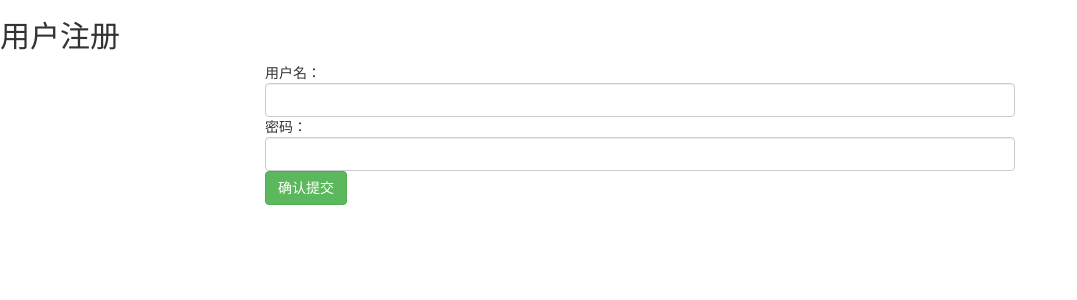
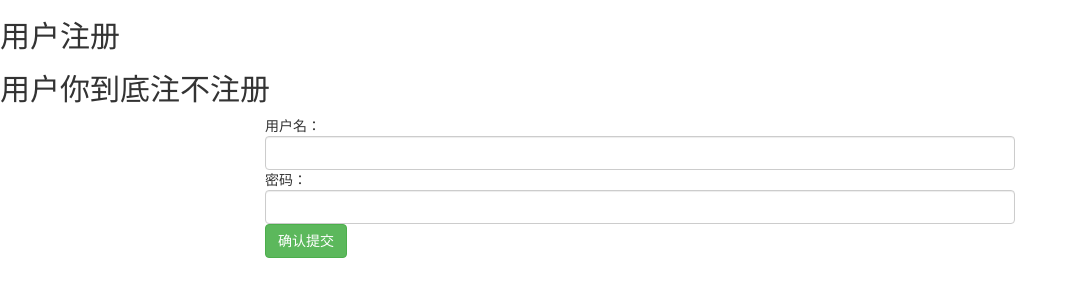
Before and after one commit to yb2426876/-, a Django app: page /register/ in a window 1280 px wide. Shown: the top 300 px of the page, without its empty margins (0-1077 px from the left). Run offline with Django 3.2, Linux system fonts and the light colour scheme; some libraries are stand-ins or nearby versions.

Commit message:
在家第一次弄

```diff
--- a/templates/register.html
+++ b/templates/register.html
@@ -11,6 +11,10 @@
 
 <body>
 <h2>用户注册</h2>
+<h2>用户你到底注不注册</h2>
+
+
+
 
     <div class="container">
         <div class="row">
```
